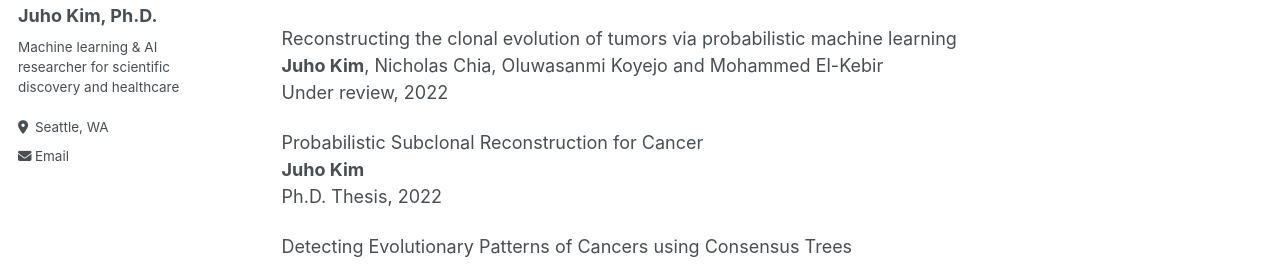
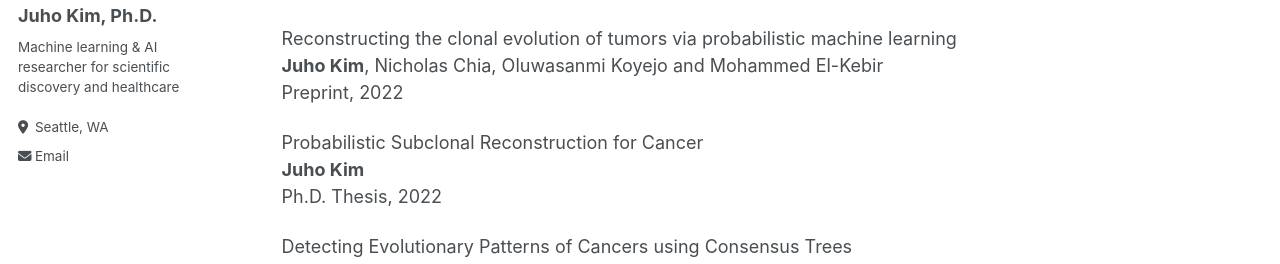
Before and after one commit to juhokim/juhokim.github.io, a Jekyll site: the page built from _pages/publications.md, in a window 1280 px wide and 900 px high. Shown: the part 286-550 px from the top of the window. Built offline with Jekyll 4.4.1, drawn with Linux system fonts in a browser that asks for light colours.

Commit message:
Update publications.md

```diff
--- a/_pages/publications.md
+++ b/_pages/publications.md
@@ -12,7 +12,7 @@ Cancer Systems Biology Consortium (CSBC) Annual Meeting, 2023
 
 Reconstructing the clonal evolution of tumors via probabilistic machine learning \
 **Juho Kim**, Nicholas Chia, Oluwasanmi Koyejo and Mohammed El-Kebir \
-Under review, 2022
+Preprint, 2022
 
 
 Probabilistic Subclonal Reconstruction for Cancer \
```
